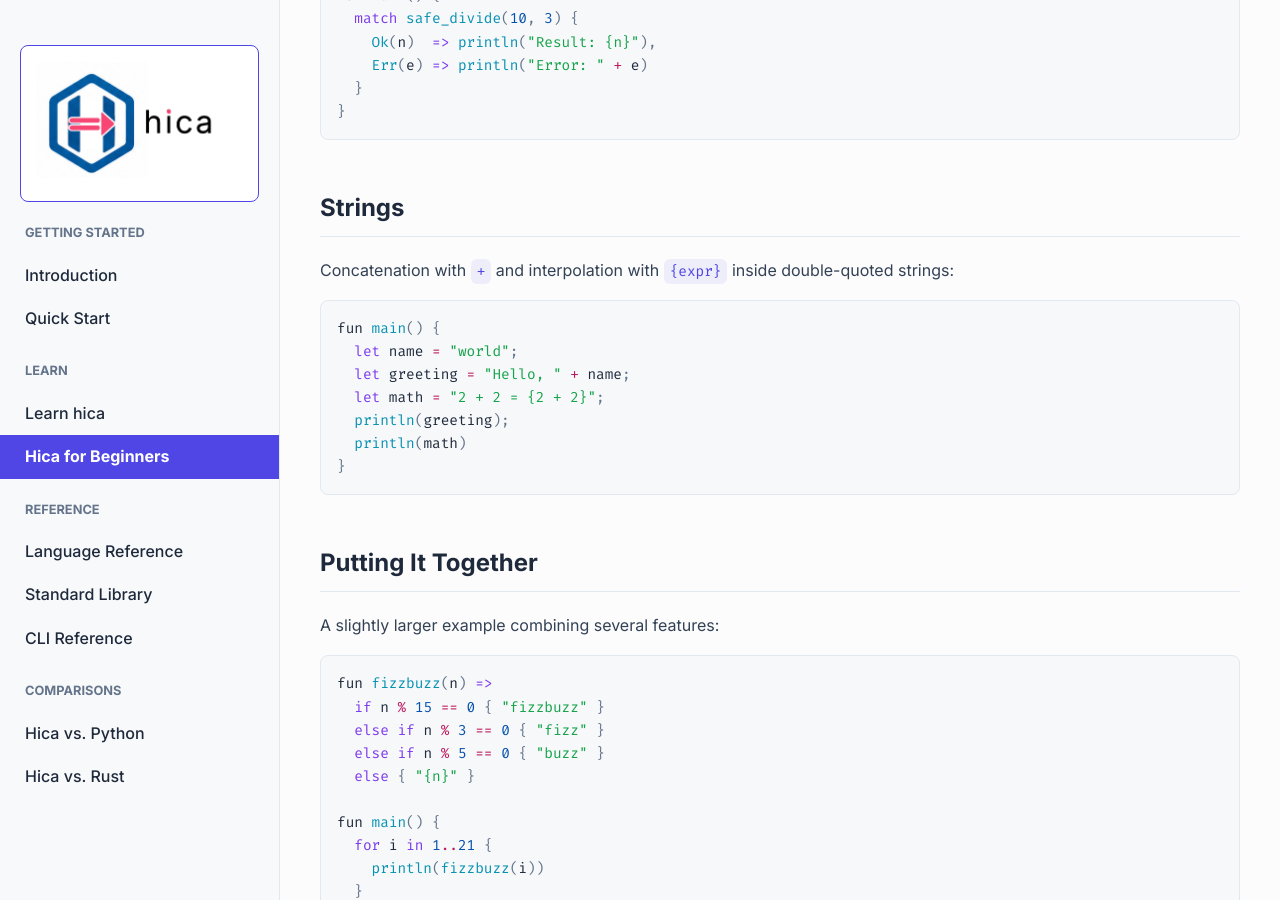
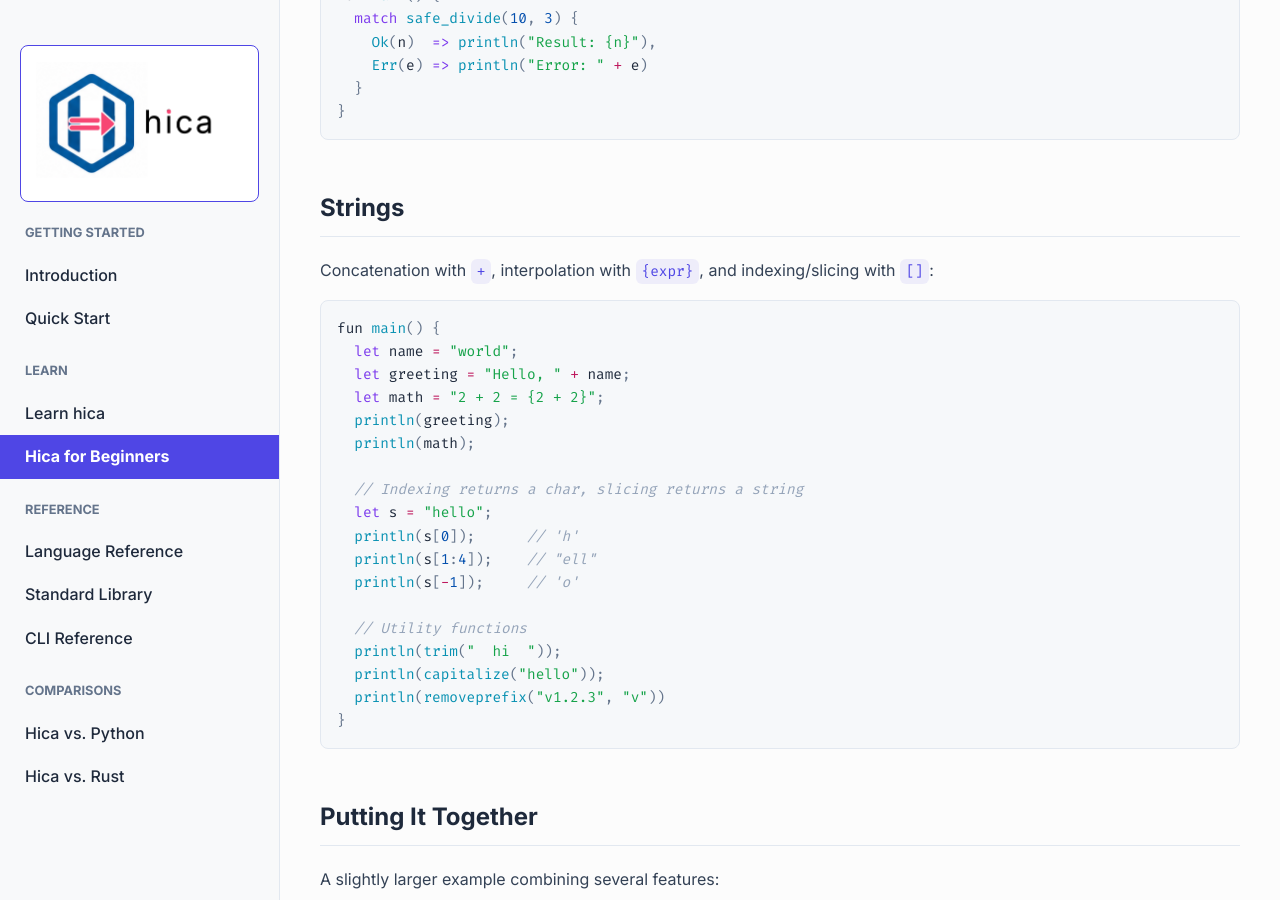
Before and after one commit to cladam/hica, a Jekyll site: the page built from docs/hica-for-beginners.md, in a window 1280 px wide and 900 px high, scrolled down 7352 px. Built offline with Jekyll 4.4.1, drawn with Linux system fonts in a browser that asks for light colours.

Commit message:
docs: expand string docs, learn module, and comparison pages

````diff
--- a/docs/hica-for-beginners.md
+++ b/docs/hica-for-beginners.md
@@ -302,7 +302,7 @@ fun main() {
 
 ## Strings
 
-Concatenation with `+` and interpolation with `{expr}` inside double-quoted strings:
+Concatenation with `+`, interpolation with `{expr}`, and indexing/slicing with `[]`:
 
 ```rust
 fun main() {
@@ -310,7 +310,18 @@ fun main() {
   let greeting = "Hello, " + name;
   let math = "2 + 2 = {2 + 2}";
   println(greeting);
-  println(math)
+  println(math);
+
+  // Indexing returns a char, slicing returns a string
+  let s = "hello";
+  println(s[0]);      // 'h'
+  println(s[1:4]);    // "ell"
+  println(s[-1]);     // 'o'
+
+  // Utility functions
+  println(trim("  hi  "));
+  println(capitalize("hello"));
+  println(removeprefix("v1.2.3", "v"))
 }
 ```
 
````
Also changed, not shown: docs/hica-vs-python.md (+13 -0 lines), docs/hica-vs-rust.md (+11 -1 lines), docs/language-reference.md (+1 -1 lines), docs/learn.md (+3 -1 lines), docs/standard-library.md (+1 -1 lines), learn/README.md (+4 -1 lines), 4 other files.
